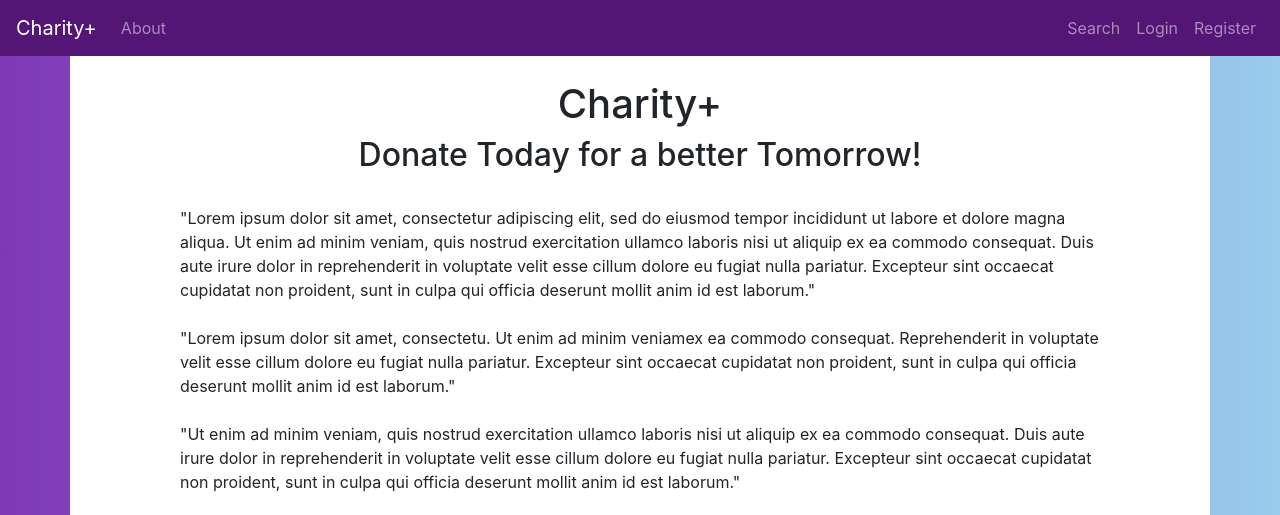
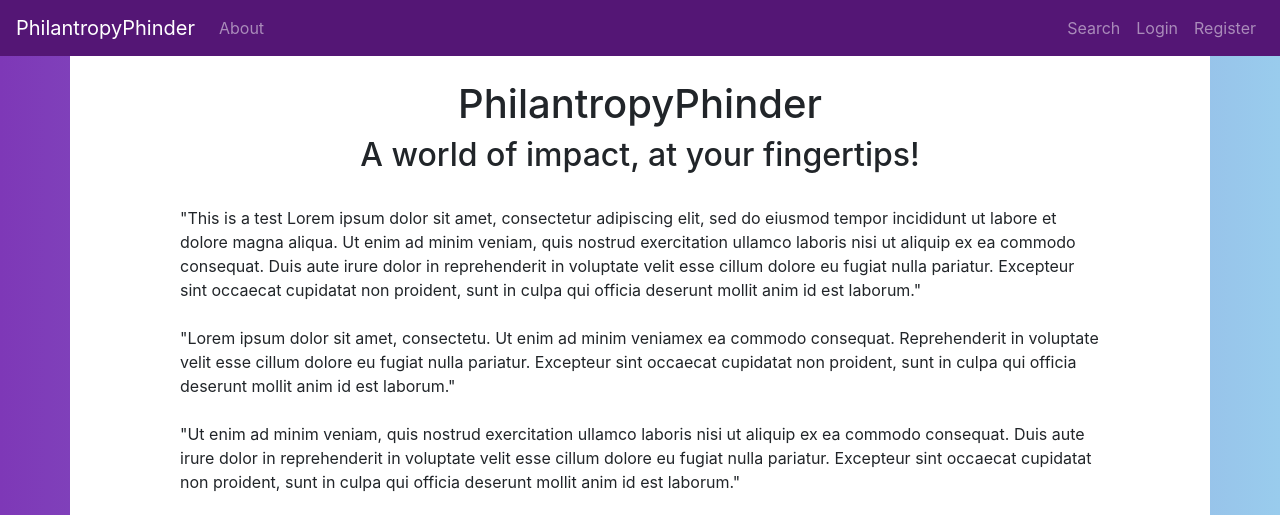
Before and after one commit to adamess123/PhilanthropyPhinder, a Flask app: page / in a window 1280 px wide. Shown: the top 515 px of the page. Run offline with Flask 3, Linux system fonts and the light colour scheme; some libraries are stand-ins or nearby versions.

Commit message:
Updated full hmtl

```diff
--- a/website/templates/about.html
+++ b/website/templates/about.html
@@ -1,7 +1,7 @@
 {% extends "layout.html" %}
 {% block content %}
     <h1>Welcome to the Team!</h1>
-<h4>We at Charity+ strive on making a safe and progressive environment where those interested can donate without any concern. We say the need for a simple an efficient alternative and designed the system to do the job.</h4>
+<h4>We at PhilantropyPhinder strive on making a safe and progressive environment where those interested can donate without any concern. We say the need for a simple an efficient alternative and designed the system to do the job.</h4>
 
 <div><img src="https://as1.ftcdn.net/v2/jpg/00/49/22/40/1000_F_49224094_FJ1XuQg4ctxoPeaS5VpiUUzwNnI3xJH3.jpg"></div>
 {% endblock content %}
--- a/website/templates/home.html
+++ b/website/templates/home.html
@@ -7,15 +7,15 @@
             <a class="btn btn-outline-info mb-4" href="{{ url_for('main.home', page=page_num) }}">{{ page_num }}</a>
         {% endif %}
     {% else %}
-<h1 style="text-align:center;"> Charity+</h1>
-<h2 style="text-align:center;"> Donate Today for a better Tomorrow!</h2><br>
-<div>"Lorem ipsum dolor sit amet, consectetur adipiscing elit, sed do eiusmod tempor incididunt ut labore et dolore magna aliqua. Ut enim ad minim veniam, quis nostrud exercitation ullamco laboris nisi ut aliquip ex ea commodo consequat. Duis aute irure dolor in reprehenderit in voluptate velit esse cillum dolore eu fugiat nulla pariatur. Excepteur sint occaecat cupidatat non proident, sunt in culpa qui officia deserunt mollit anim id est laborum."</div>
+<h1 style="text-align:center;"> PhilantropyPhinder</h1>
+<h2 style="text-align:center;"> A world of impact, at your fingertips!</h2><br>
+<div>"This is a test Lorem ipsum dolor sit amet, consectetur adipiscing elit, sed do eiusmod tempor incididunt ut labore et dolore magna aliqua. Ut enim ad minim veniam, quis nostrud exercitation ullamco laboris nisi ut aliquip ex ea commodo consequat. Duis aute irure dolor in reprehenderit in voluptate velit esse cillum dolore eu fugiat nulla pariatur. Excepteur sint occaecat cupidatat non proident, sunt in culpa qui officia deserunt mollit anim id est laborum."</div>
 <br>
         <div>"Lorem ipsum dolor sit amet, consectetu. Ut enim ad minim veniamex ea commodo consequat. Reprehenderit in voluptate velit esse cillum dolore eu fugiat nulla pariatur. Excepteur sint occaecat cupidatat non proident, sunt in culpa qui officia deserunt mollit anim id est laborum."</div>
 <br>
         <div>"Ut enim ad minim veniam, quis nostrud exercitation ullamco laboris nisi ut aliquip ex ea commodo consequat. Duis aute irure dolor in reprehenderit in voluptate velit esse cillum dolore eu fugiat nulla pariatur. Excepteur sint occaecat cupidatat non proident, sunt in culpa qui officia deserunt mollit anim id est laborum."</div>
 <br>
-<div><img src="https://www.pngkey.com/png/detail/50-504841_bowl-of-olive-oil.png" alt="OilBowl"></div><br>
+<div><img style="max-width: 100%" src="https://www.pngkey.com/png/detail/50-504841_bowl-of-olive-oil.png" alt="OilBowl"></div><br>
  <div>"Lorem ipsum dolor sit amet, consectetur adipiscing elit. Nisi ut aliquip ex ea commodo consequat. Duis aute irure dolor in reprehenderit in voluptate velit esse cillum dolore eu fugiat nulla pariatur. Excepteur sint occaecat cupidatat non proident, sunt in culpa qui officia deserunt mollit anim id est laborum."</div>
 <br>
  <div>"Lorem ipsum dolor sit amet, consectetur adipiscing elit, sed do eiusmod tempor incididunt ut labore et dolore magna aliqua. Ut enim ad minim veniam, quis nostrud exercitation ullamco laboris nisi ut aliquip ex ea commodo consequat. Duis aute irure dolor in reprehenderit in voluptate velit esse cillum dolore eu fugiat nulla pariatur. Excepteur sint occaecat cupidatat non proident, sunt in culpa qui officia deserunt mollit anim id est laborum."</div>
--- a/website/templates/layout.html
+++ b/website/templates/layout.html
@@ -24,25 +24,24 @@
       <nav style = "background-color:#541675;" class="navbar navbar-expand-lg navbar-dark">
        <!-- <a class="navbar-brand" href="#">Navbar</a> -->
        <button class="navbar-toggler" type="button" data-toggle="collapse" data-target="#navbarSupportedContent" aria-controls="navbarSupportedContent" aria-expanded="false" aria-label="Toggle navigation">
-       <button class="navbar-toggler" type="button" data-toggle="collapse" data-target="#navbarSupportedContent" aria-controls="navbarSupportedContent" aria-expanded="false" aria-label="Toggle navigation">
        <span class="navbar-toggler-icon"></span>
        </button>
        <div class="color-1 collapse navbar-collapse" id="navbarSupportedContent">
           <ul class="navbar-nav mr-auto">
              <li class="nav-item">
-                <a class="navbar-brand" href="{{ url_for('main.home') }}">Charity+</a>
+                <a class="navbar-brand" href="{{ url_for('main.home') }}">PhilantropyPhinder</a>
              </li>
              <li class="nav-item">
                 <a class="nav-item nav-link" href="{{ url_for('main.about') }}">About</a>
              </li>
           </ul>
-       </div>
+
 
        <div class="topnav-right">
-          <ul class="navbar-nav">
+          <ul class="navbar-nav  mr-auto">
              {% if current_user.is_authenticated %}
              <li class="nav-item">
-                <a class="nav-item nav-link" href="{{ url_for('users.charity_search') }}">New Post</a>
+                <a class="nav-item nav-link" href="{{ url_for('users.charity_search') }}">Search</a>
              </li>
              <li class="nav-item">
                 <a class="nav-item nav-link" href="{{ url_for('users.account') }}">Account</a>
@@ -62,7 +61,7 @@
              </li>
              {% endif %}
           </ul>
-       </div>
+       </div>      </div>
     </nav>
     </header>
     <main style="background-color:white" role="main" class="container">
@@ -104,8 +103,9 @@
       </div>
         <div class="row">
           <div class="text-center col-lg-6 offset-lg-3">
-             <h4>Footer </h4>
-             <p>Copyright &copy; 2021 &middot; All Rights Reserved &middot; <a href="#" >My Website</a></p>
+             <h4>Product of AAAJile Development </h4>
+             <p>For any issues contact us at <a href="#">charitymatcher@gmail.com</a><br>
+             </p>
           </div>
        </div>
     </main>
--- a/website/templates/search.html
+++ b/website/templates/search.html
@@ -2,11 +2,12 @@
 
 {% block content %}
   <h1>Search Form</h1>
+<p>Placeholder text for andizzle to add stuff to</p>
   {% with messages = get_flashed_messages() %}
     {% if messages %}
       <ul class="flashes">
         {% for message in messages %}
-          <li>{{ message }}</li>
+        <li>{{ message }}</li>
         {% endfor %}
       </ul>
     {% endif %}
@@ -23,7 +24,7 @@
     </div>
     <div class="form-group">State
       <!--{{ form.state.label }}-->
-      {{ form.state(class_="form-control") }}
+{{ form.states(choices=form.states_choices, class_="form-control") }}
     </div>
     <div class="form-group">Zip Code
       <!--{{ form.zip_code.label }}-->
```
Also changed, not shown: website/templates/search_results.html (+13 -7 lines).
